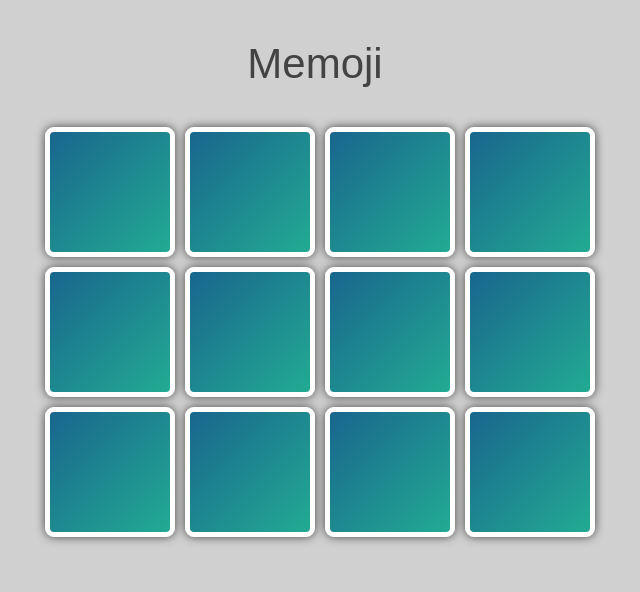
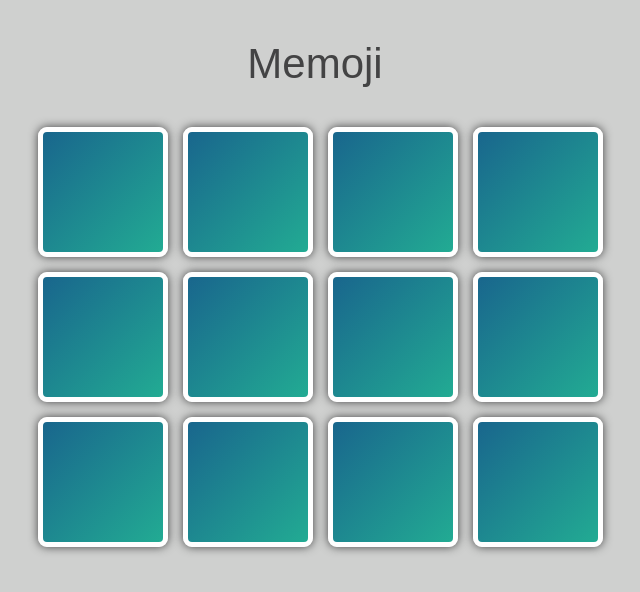
Before and after one commit to morozserge1st/Memoji-for-Coursera, a plain HTML site: page index.html in a window 1280 px wide. Shown: the whole page, without its empty margins (325-965 px from the left). Drawn offline with Linux system fonts and the light colour scheme.

Commit message:
Changed styles

```diff
--- a/index.css
+++ b/index.css
@@ -4,7 +4,7 @@ body {
 }
 
 .wrapper {
-	width: 540px;
+	width: 555px;
 	margin: 0 auto;
 }
 
@@ -26,7 +26,7 @@ body {
 	width: 120px;
 	height: 120px;
 	position: relative;
-	margin-bottom: 20px;
+	margin-bottom: 25px;
 	perspective: 1000px;
 }
 
```
